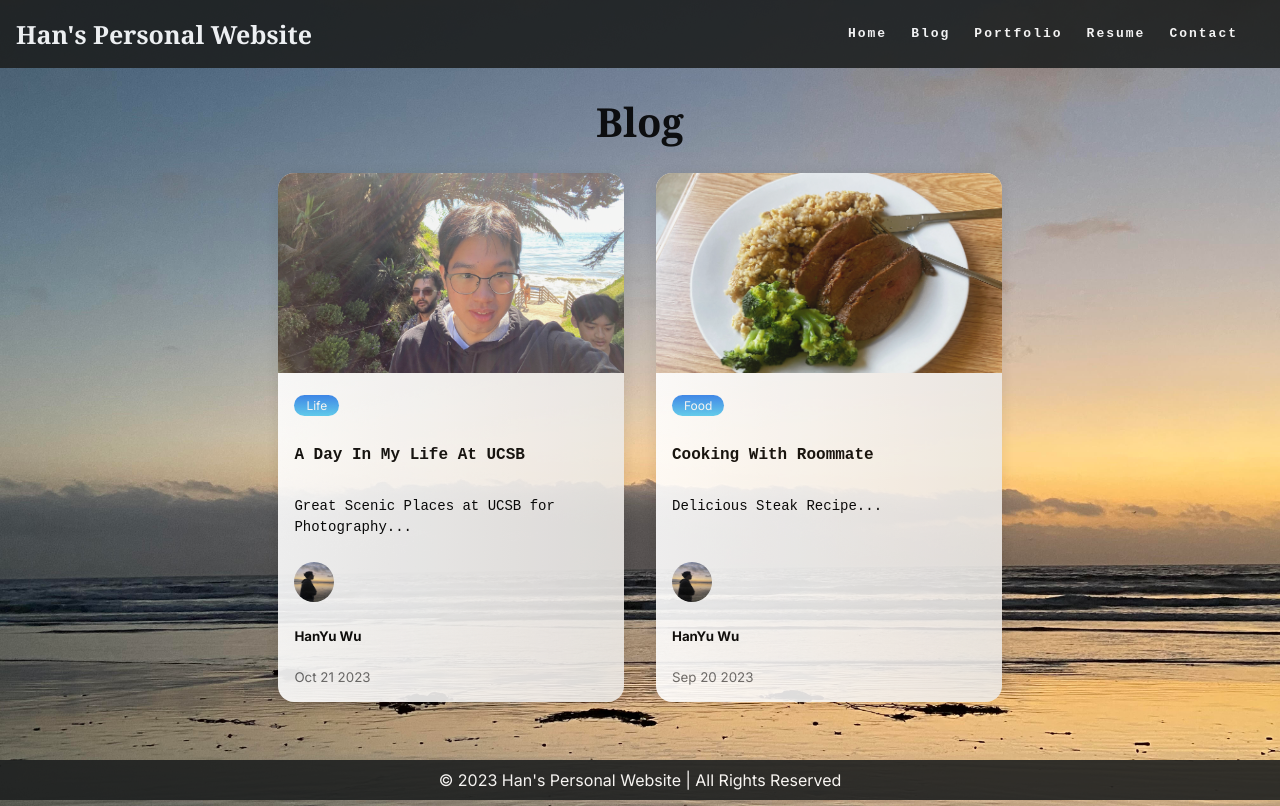
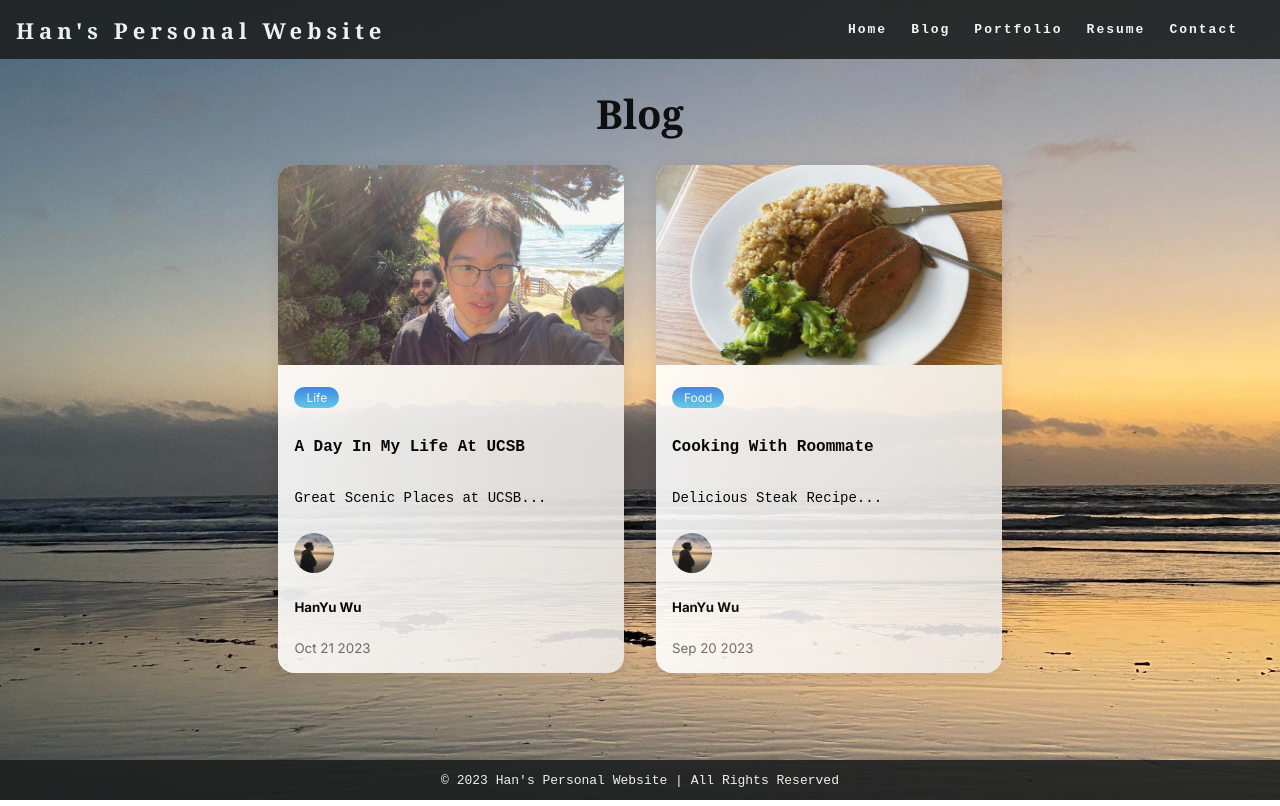
Before and after one commit to HanYu-Wu04/bootcamp-project-2023, a Next.js app: page /blog in a window 1280 px wide. Built offline with nearby package versions, Linux system fonts and the light colour scheme.

Commit message:
Finish up converting everything into tsx and adding additional stylings and blog page

```diff
--- a/src/app/blog/page.tsx
+++ b/src/app/blog/page.tsx
@@ -10,8 +10,8 @@ const Blog: React.FC = () => {
     {
       title: 'A Day in My Life at UCSB',
       date: 'Oct 21 2023',
-      description: 'Great Scenic Places at UCSB for Photography...',
-      slug: 'first',
+      description: 'Great Scenic Places at UCSB...',
+      slug: 'ucsb_Blog',
       category: 'Life',
       author: 'HanYu Wu',
       authorImage: '/HanYu Wu.jpg',
@@ -21,7 +21,7 @@ const Blog: React.FC = () => {
       title: 'Cooking with Roommate',
       date: 'Sep 20 2023',
       description: 'Delicious Steak Recipe...',
-      slug: 'second',
+      slug: 'cooking_Steak',
       category: 'Food',
       author: 'HanYu Wu',
       authorImage: '/HanYu Wu.jpg',
--- a/src/app/blogData.ts
+++ b/src/app/blogData.ts
@@ -10,13 +10,13 @@ const blogs: Blog[] = [
     title: "First Blog",
     date: "2023-10-10",
     description: "This is the first blog description.",
-    slug: "first-blog",
+    slug: "ucsb_Blog",
   },
   {
     title: "Second Blog",
     date: "2023-10-15",
     description: "This is the second blog description.",
-    slug: "second-blog",
+    slug: "cooking_Steak",
   },
 ];
 
--- a/src/app/components/blogPreview.tsx
+++ b/src/app/components/blogPreview.tsx
@@ -2,6 +2,7 @@
 import React from 'react';
 import Image from 'next/image'; // Import Image from Next.js for optimized image loading
 import styles from './blogPreview.module.css';
+import Link from 'next/link';
 
 type Blog = {
   title: string;
@@ -20,6 +21,8 @@ interface BlogPreviewProps {
 
 const BlogPreview: React.FC<BlogPreviewProps> = ({ blog }) => {
   return (
+    <div>
+    <a href={`/blog/${blog.slug}`}>
     <div className={`${styles.container} ${styles.card}`}>
       <div className={styles.card__header}>
         {/* Use Next.js Image for optimized image loading */}
@@ -45,6 +48,8 @@ const BlogPreview: React.FC<BlogPreviewProps> = ({ blog }) => {
         </div>
       </div>
     </div>
+    </a>
+    </div>
   );
 };
 
--- a/src/app/components/footer.module.css
+++ b/src/app/components/footer.module.css
@@ -10,4 +10,5 @@
     bottom: 0;
     width: 100%;
     height: 2.5rem;
+    font-family: monospace;
   }
--- a/src/app/components/navbar.module.css
+++ b/src/app/components/navbar.module.css
@@ -15,7 +15,7 @@
 
     background-color: var(--cg-black);
     color: var(--cg-white);
-    padding: -10px 0px;
+    padding: -15px 0px;
 
     /* Debug border */
     /* border: solid red; */
@@ -54,7 +54,8 @@
   .logo{
     font-family: Georgia;
     margin-left: 16px;
-    font-size: 25px;
+    font-size: 22px;
+    letter-spacing: 5px;
   }
 
   .logo:hover {
--- a/src/app/page.tsx
+++ b/src/app/page.tsx
@@ -1,8 +1,6 @@
 import Footer from './components/Footer';
 import Navbar from './components/Navbar';
 import Image from 'next/image';
-import BlogPreview from './components/blogPreview';
-import blogs from './blogData';
 
 export default function Home() {
   return (
--- a/src/app/styles/globals.css
+++ b/src/app/styles/globals.css
@@ -218,3 +218,8 @@ form {
   width: 500px;
   margin: 0 auto;
 }
+
+a {
+  text-decoration: none;
+  color: inherit;
+}
```
Also changed, not shown: src/app/blog/ucsb_Blog.tsx (deleted, +0 -26 lines).
